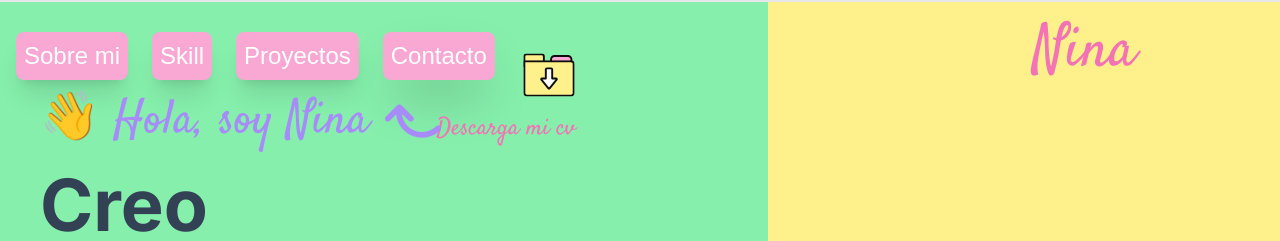
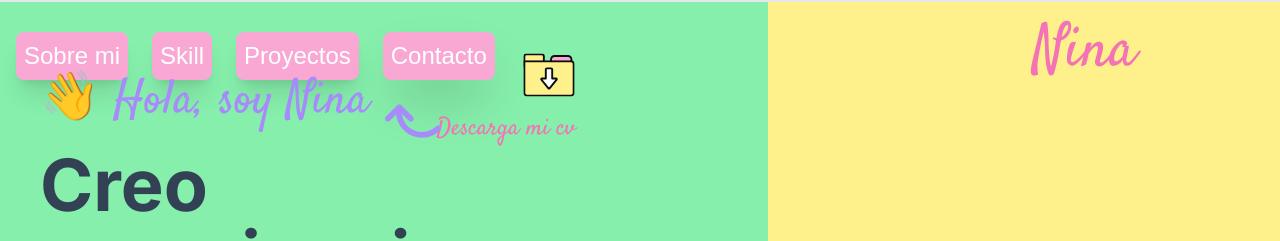
Before and after one commit to NinaLizbeth/portafolio, a Next.js app: page / in a window 1280 px wide. Shown: the top 241 px of the page. Built offline with nearby package versions, Linux system fonts and the light colour scheme; a web font is replaced by a local one.

Commit message:
estilos home

```diff
--- a/src/app/page.jsx
+++ b/src/app/page.jsx
@@ -5,7 +5,7 @@ import { fontRampart, fontSatisfy } from '../../styles/fonts'
 import Contacto from './pages/Contacto'
 import Navbar from './components/navbar/Navbar'
 import Image from 'next/image'
-import { AnimateText } from './components/AnimateText'
+
 
 
 
@@ -20,9 +20,9 @@ export default function ome() {
 
         <div className='h-screen bg-green-300 flex justify-center items-center w-full lg:w-3/5  flex-col p-10 md:pr-52 '>
 
-          <div>
 
-          <p style={fontSatisfy.style} className=' text-violet-400 font-bold text-4xl lg:text-5xl lg:animate-bounce lg:text-start w-full   mb-3 lg:ml-0 ml-0  mt-20' >👋 Hola, soy Nina </p>
+
+          <p style={fontSatisfy.style} className=' text-violet-400 text-4xl lg:text-5xl lg:animate-bounce lg:text-start w-full   mb-3 lg:ml-0 ml-0  mt-10' >👋 Hola, soy Nina </p>
 
           <p className=' text-center lg:text-left  text-4xl   lg:text-7xl font-bold mb-7 text-slate-700 '>
 
@@ -41,7 +41,7 @@ export default function ome() {
             </span>
 
             ¡Descubre mi mundo digital!</p>
-            </div>
+
 
 
         </div>
```
